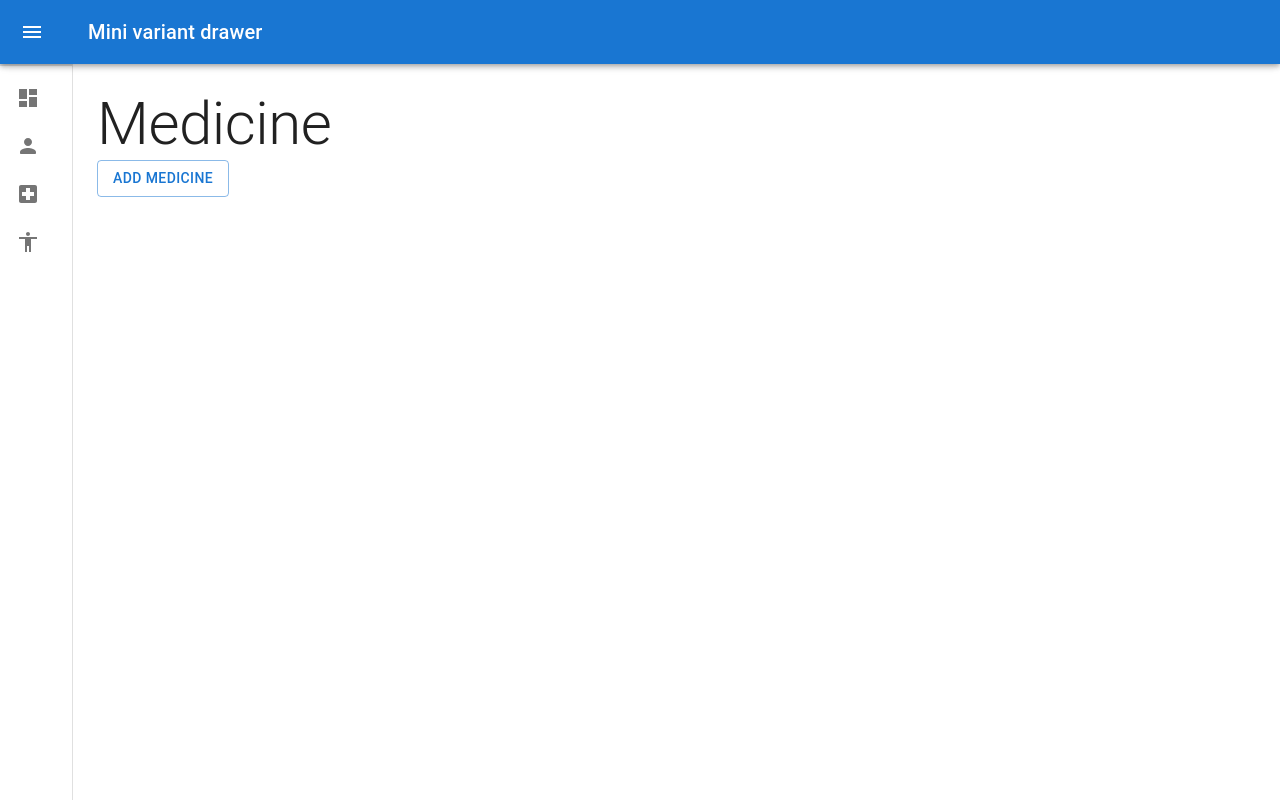
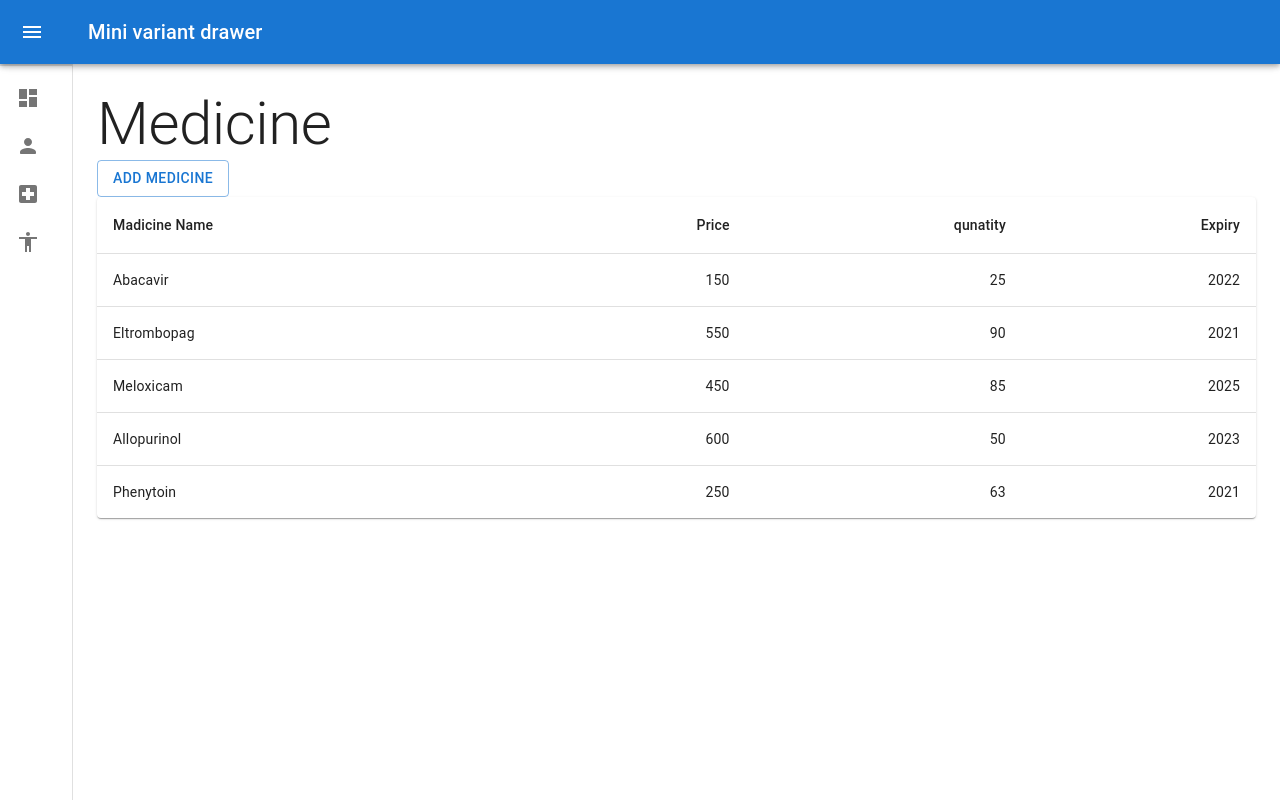
Before and after one commit to RADHIKAKACHHADIYA/adminpanel, a React (Create React App) app: page /medicine in a window 1280 px wide. Built offline with nearby package versions, Linux system fonts and the light colour scheme.

Commit message:
table_done

```diff
--- a/src/Containers/Medicine/AddMedicine.js
+++ b/src/Containers/Medicine/AddMedicine.js
@@ -9,7 +9,7 @@ import DialogContentText from '@mui/material/DialogContentText';
 import DialogTitle from '@mui/material/DialogTitle';
 import { Form, FormikProvider, useFormik } from "formik";
 
-function AddMedicine({ openprops, handleClose }) {
+function AddMedicine({ openprops, handleClose ,loadData}) {
 
     const handleAdd = (values) => {
         console.log(values)
@@ -21,14 +21,17 @@ function AddMedicine({ openprops, handleClose }) {
             localdata.push(values)
             localStorage.setItem("medicine", JSON.stringify(localdata))
           }
+
+          handleClose()
+          loadData()
     };
     let AddSchema = {
         name: yup.string()
             .required("Name is must be requrired"),
         price: yup.number()
             .required("Price is must be requrired"),
-        quantity: yup.number()
-            .required("Quantity is must be requrired"),
+            qunatity: yup.number()
+            .required("qunatity is must be requrired"),
         expiry: yup.number()
             .required("Expiry is must be requrired"),
     };
@@ -39,7 +42,7 @@ function AddMedicine({ openprops, handleClose }) {
         initialValues: {
             name: "",
             price: "",
-            quantity: "",
+            qunatity: "",
             expiry: "",
         },
         validationSchema: schema,
@@ -88,14 +91,14 @@ function AddMedicine({ openprops, handleClose }) {
                             />
                             <TextField
                                 margin="dense"
-                                id="quantity"
-                                label="Medicine Quantity"
+                                id="qunatity"
+                                label="Medicine qunatity"
                                 type="text"
                                 fullWidth
                                 variant="standard"
-                                {...getFieldProps("quantity")}
-                                error={Boolean(errors.quantity  && touched.quantity)}
-                                helperText={(errors.quantity  && touched.quantity) && errors.quantity}
+                                {...getFieldProps("qunatity")}
+                                error={Boolean(errors.qunatity  && touched.qunatity)}
+                                helperText={(errors.qunatity  && touched.qunatity) && errors.qunatity}
                             />
                             <TextField
                                 margin="dense"
--- a/src/Containers/Medicine/Medicine.js
+++ b/src/Containers/Medicine/Medicine.js
@@ -1,15 +1,77 @@
-import React from 'react';
+import React, { useEffect, useState } from 'react';
+import Table from '@mui/material/Table';
+import TableBody from '@mui/material/TableBody';
+import TableCell from '@mui/material/TableCell';
+import TableContainer from '@mui/material/TableContainer';
+import TableHead from '@mui/material/TableHead';
+import TableRow from '@mui/material/TableRow';
+import Paper from '@mui/material/Paper';
 import Box from '@mui/material/Box';
 import { Button, Typography } from '@mui/material';
 import AddMedicine from './AddMedicine';
 
 
+
+  const orgData = [
+    {
+    id: 101,
+    name: 'Abacavir',
+    qunatity: 25,
+    price: 150,
+    expiry: 2022
+    },
+    {
+    id: 102,
+    name: 'Eltrombopag',
+    qunatity: 90,
+    price: 550,
+    expiry: 2021
+    },
+    {
+    id: 103,
+    name: 'Meloxicam',
+    qunatity: 85,
+    price: 450,
+    expiry: 2025
+    },
+    {
+    id: 104,
+    name: 'Allopurinol',
+    qunatity: 50,
+    price: 600,
+    expiry: 2023
+    },
+    {
+    id: 105,
+    name: 'Phenytoin',
+    qunatity: 63,
+    price: 250,
+    expiry: 2021
+    },
+    ]
 function Medicine(props) {
-    const [open, setOpen] = React.useState(false);
+    const [open, setOpen] = useState(false);
+    const [data , setData] = useState([]);
+
+    useEffect (
+        () => {
+            loadData()
+
+        },
+    [])
+    const loadData = () => {
+        let localdata = JSON.parse(localStorage.getItem("medicine"))
+        if(localdata === null) {
+            setData(orgData)
+        } else {
+            setData(localdata)
+        }
+    }
 
     const handleClickOpen = () => {
         setOpen(true);
     };
+
     const handleClose = () => {
         setOpen(false);
     };
@@ -23,8 +85,34 @@ function Medicine(props) {
                 <Button variant="outlined" onClick={handleClickOpen}>
                     Add Medicine
                 </Button>
-                <AddMedicine openprops={open} handleClose={handleClose} />
-
+                <AddMedicine openprops={open} handleClose={handleClose} loadData={loadData} />
+                <TableContainer component={Paper}>
+                    <Table sx={{ minWidth: 650 }} aria-label="simple table">
+                        <TableHead>
+                            <TableRow>
+                                <TableCell>Madicine Name</TableCell>
+                                <TableCell align="right">Price</TableCell>
+                                <TableCell align="right">qunatity</TableCell>
+                                <TableCell align="right">Expiry</TableCell>
+                            </TableRow>
+                        </TableHead>
+                        <TableBody>
+                            {data.map((row) => (
+                                <TableRow
+                                    key={row.name}
+                                    sx={{ '&:last-child td, &:last-child th': { border: 0 } }}
+                                >
+                                    <TableCell component="th" scope="row">
+                                        {row.name}
+                                    </TableCell>
+                                    <TableCell align="right">{row.price}</TableCell>
+                                    <TableCell align="right">{row.qunatity}</TableCell>
+                                    <TableCell align="right">{row.expiry}</TableCell>
+                                </TableRow>
+                            ))}
+                        </TableBody>
+                    </Table>
+                </TableContainer>
             </Box>
         </div>
     );
```
